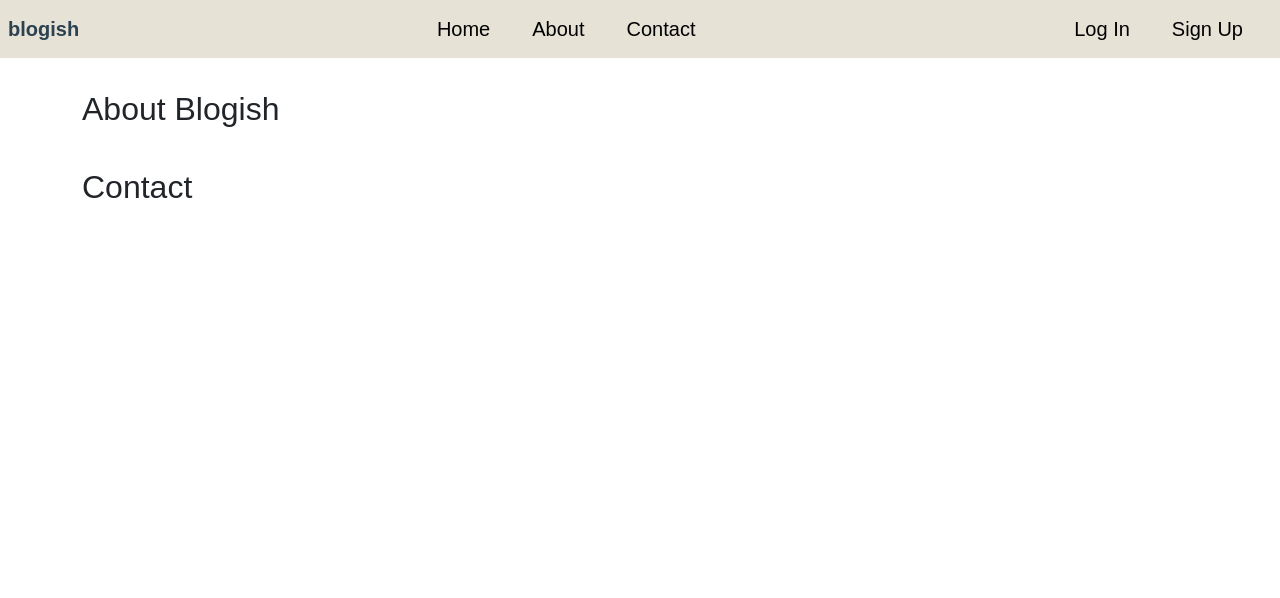
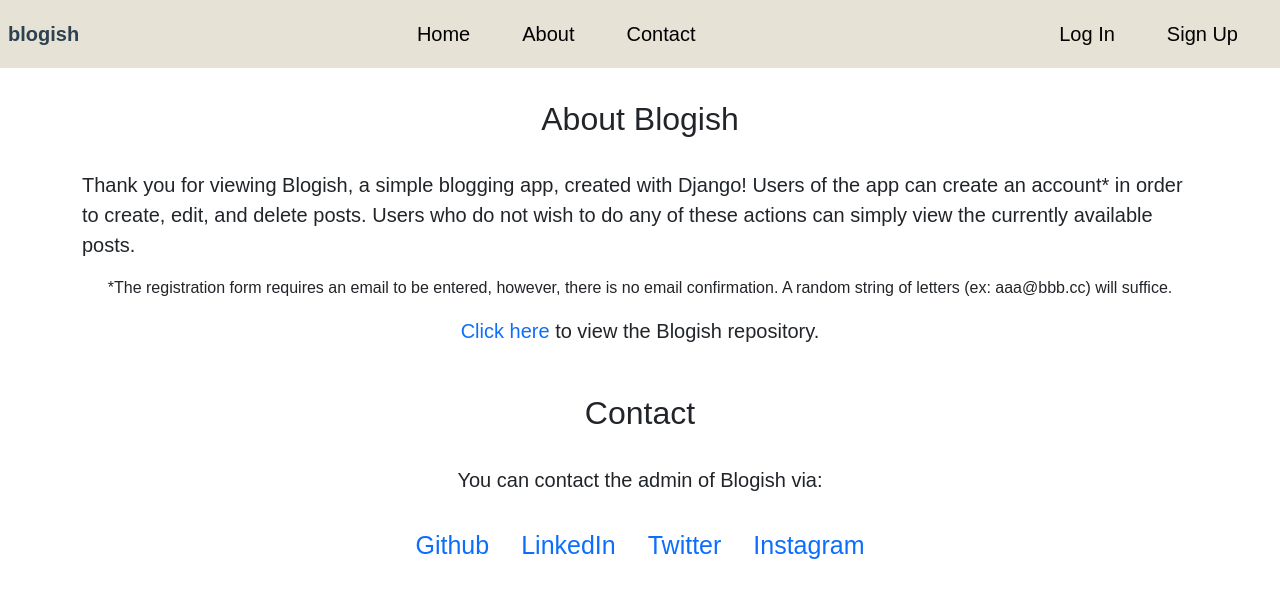
Before and after one commit to codebygrace/blogish, a Django app: page /about-contact/ in a window 1280 px wide. Shown: the top 598 px of the page. Run offline with Django 4.2, Linux system fonts and the light colour scheme; some libraries are stand-ins or nearby versions; some web fonts are replaced.

Commit message:
restructured about and contact page links; fixed alignment and styling for about and contact pages

```diff
--- a/blogposts/static/css/auxiliary.css
+++ b/blogposts/static/css/auxiliary.css
@@ -0,0 +1,29 @@
+.aux-container {
+    flex-direction: column;
+    justify-content: center;
+    align-items: center;
+}
+
+.aux-title {
+    margin-bottom: 2rem;
+}
+
+.aux-text {
+    font-size: 20px;
+}
+
+/* ABOUT AND CONTACT */
+.aux-link {
+    font-size: 25px;
+    margin: 1rem;
+}
+
+.about-link {
+    font-size: 20px;
+    margin: 0;
+}
+
+.contact-items {
+    justify-content: center;
+    align-items: center;
+}
--- a/blogposts/static/css/main.css
+++ b/blogposts/static/css/main.css
@@ -57,6 +57,10 @@ a:hover {
     text-decoration: none;
 }
 
+.nav-item {
+    padding: 5px;
+}
+
 .nav-link {
     color: #000;
     border: 5px solid transparent;
@@ -69,6 +73,23 @@ a:hover {
     background-color: #2C4251;
     color: #FFF;
     text-decoration: none;
+}
+
+.navbar-toggler {
+    width: 40px;
+    height: 40px;
+    padding: 5px;
+    color: transparent;
+    background-color: #2C4251;
+    border: 1px solid transparent;
+}
+
+.menu-bar {
+    display: block;
+    width: 90%;
+    border: 1.50px solid #FFF;
+    border-radius: 5px;
+    margin: 5px auto;
 }
 
 /* TEMPLATE */
--- a/blogposts/templates/base.html
+++ b/blogposts/templates/base.html
@@ -16,8 +16,6 @@
     <link rel="stylesheet" href="{% static 'css/post.css' %}">
     <link rel="stylesheet" href="{% static 'css/accounts.css' %}">
     <link rel="stylesheet" href="{% static 'css/auxiliary.css' %}">
-
-    <script src="https://kit.fontawesome.com/6f2d2a6171.js" crossorigin="anonymous"></script>
 
     <title>{% block title %} Welcome to Blogish! {% endblock %}</title>
 </head>
@@ -54,7 +52,9 @@
         <div class="nav-container container-fluid">
             <a href="{% url 'index' %}" class="blogish-logo">blogish</a>
             <button class="navbar-toggler" type="button" data-bs-toggle="collapse" data-bs-target="#navbarText" aria-controls="navbarText" aria-expanded="false" aria-label="Toggle navigation">
-                <span class="navbar-toggler-icon"></span>
+                <span class="menu-bar"></span>
+                <span class="menu-bar"></span>
+                <span class="menu-bar"></span>
             </button>
             <div class="collapse navbar-collapse" id="navbarText">
                 <ul class="navbar-nav me-auto mx-auto mb-1 mb-lg-0">
--- a/blogposts/templates/blogposts/about_contact.html
+++ b/blogposts/templates/blogposts/about_contact.html
@@ -3,11 +3,23 @@
 {% block title %} About & Contact - Blogish {% endblock %}
 
 {% block content %}
-    <div class="container flex">
-        <h2>About Blogish</h2>
+    <div class="container aux-container flex">
+        <h2 class="aux-title">About Blogish</h2>
+        <p class="aux-text">Thank you for viewing Blogish, a simple blogging app, created with Django! Users of the app can create an account* in order to create, edit, and delete posts. Users who do not wish to do any of these actions can simply view the currently available posts.</p>
+        <p class="fine-text">*The registration form requires an email to be entered, however, there is no email confirmation. A random string of letters (ex: aaa@bbb.cc) will suffice.</p>
+        <p class="aux-text">
+            <a href="https://github.com/codebygrace/blogish" target=_blank class="aux-link about-link">Click here</a> to view the Blogish repository.
+        </p>
     </div>
 
-    <div class="container flex">
-        <h2>Contact</h2>
+    <div class="container aux-container flex">
+        <h2 class="aux-title">Contact</h2>
+        <p class="aux-text">You can contact the admin of Blogish via:</p>
+            <div class="contact-items flex">
+                <a href="https://github.com/codebygrace" target=_blank class="aux-link">Github</a>
+                <a href="https://www.linkedin.com/in/codebygrace/" target=_blank class="aux-link">LinkedIn</a>
+                <a href="https://twitter.com/codebygrace" target=_blank class="aux-link">Twitter</a>
+                <a href="https://www.instagram.com/code.bygrace" target=_blank class="aux-link">Instagram</a>
+            </div>
     </div>
 {% endblock %}
```
Also changed, not shown: blogposts/static/js/app.js (deleted).
